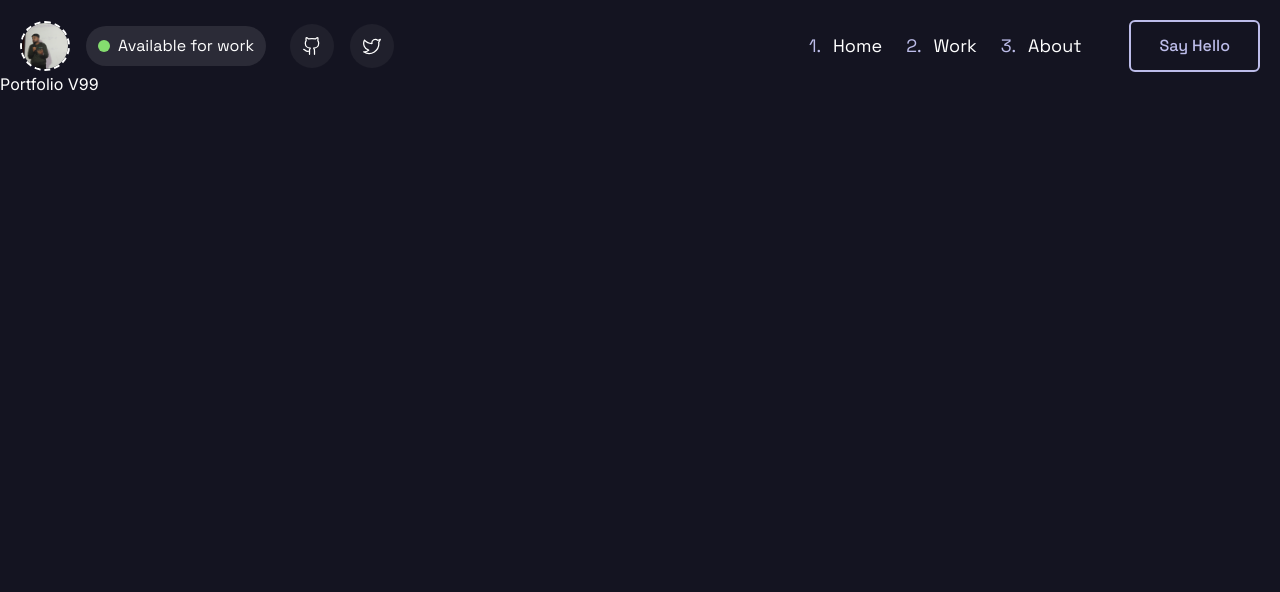
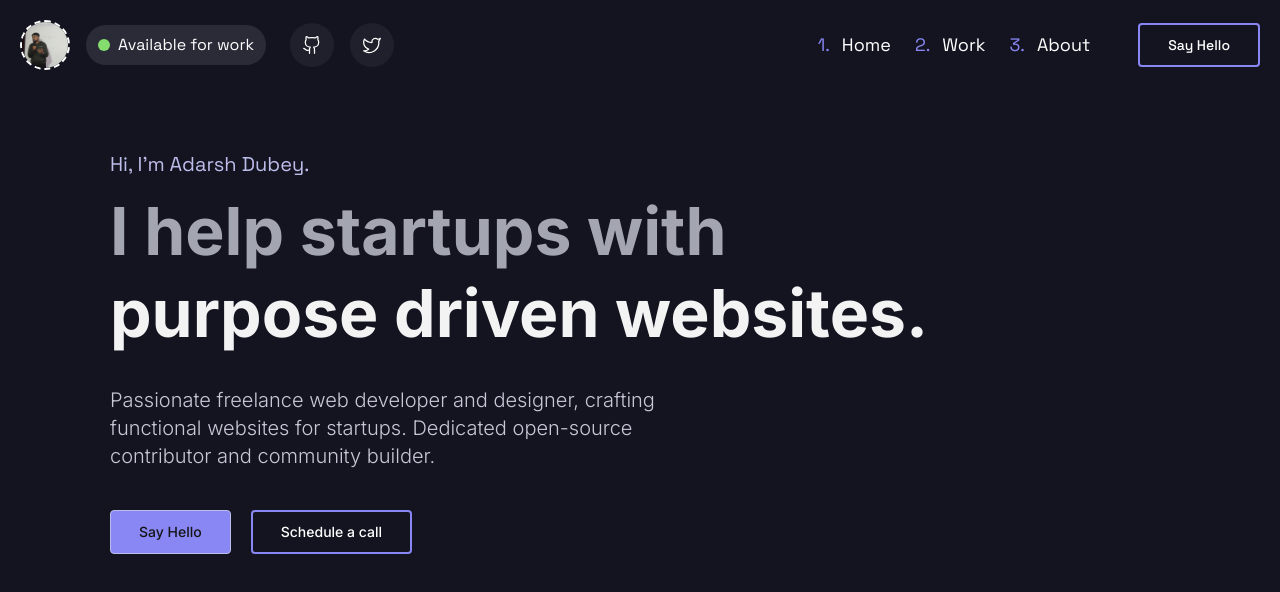
Before and after one commit to inclinedadarsh/portfolio, a Next.js app: page / in a window 1280 px wide. Shown: the top 592 px of the page. Built offline with nearby package versions, Linux system fonts and the light colour scheme.

Commit message:
feat: :sparkles: add <Header /> component
add header component and make some styling changes

```diff
--- a/src/app/globals.css
+++ b/src/app/globals.css
@@ -7,7 +7,8 @@
     --background: #141421;
     --foreground: #ffffff;
 
-    --primary: #bdbdea;
+    --primary: #8987f4;
+    --primary-light: #bdbdea;
     --primary-foreground: #141414;
 
     --muted-1: #2b2b37;
@@ -18,6 +19,8 @@
     --transparent: #ffffff00;
 
     --green: #85dd6f;
+    --muted-white-2: #c7cad6cc;
+    --muted-white-1: #fffffff2;
   }
 }
 
@@ -29,4 +32,17 @@
   .nav-container {
     @apply relative w-full max-w-[1300px] mx-auto px-5 overflow-x-clip;
   }
+
+  .button-primary {
+    @apply py-2.5 px-7 rounded text-sm font-medium bg-primary text-primary-foreground hover:bg-[#5e5be9] transition-colors border border-primary-light;
+  }
+
+  .button-secondary {
+    @apply py-2.5 px-7 rounded text-sm border-2 border-primary font-medium text-white hover:bg-muted-1 focus-visible:bg-muted-1 transition-colors;
+  }
+
+  .view-container {
+    @apply box-border mx-auto;
+    @apply w-[1100px] max-2xl:w-[1100px] max-xl:w-[920px] max-lg:w-[680px] max-md:w-[440px] max-sm:w-full px-5;
+  }
 }
--- a/src/app/page.tsx
+++ b/src/app/page.tsx
@@ -1,3 +1,9 @@
+import Header from "@/components/Header";
+
 export default function Home() {
-  return <h1>Portfolio V99</h1>;
+  return (
+    <>
+      <Header />
+    </>
+  );
 }
--- /dev/null
+++ b/src/components/Header.tsx
@@ -0,0 +1,30 @@
+import Link from "next/link";
+
+const Header = () => {
+  return (
+    <header className="view-container mt-16 md:mt-20">
+      <p className="font-space-grotesk text-primary-light text-base md:text-xl">
+        Hi, I'm Adarsh Dubey.
+      </p>
+      <h1 className="font-bold text-3xl md:text-5xl lg:text-[66px] flex flex-col mt-5 leading-snug">
+        <span className="text-muted-white-2">I help startups with</span>
+        <span className="text-muted-white-1 md:mt-4">
+          purpose driven websites.
+        </span>
+      </h1>
+      <p className="max-w-xl text-base lg:text-xl text-muted-foreground font-light mt-10 leading-normal">
+        Passionate freelance web developer and designer, crafting functional
+        websites for startups. Dedicated open-source contributor and community
+        builder.
+      </p>
+      <div className="flex gap-5 mt-10">
+        <button className="button-primary">Say Hello</button>
+        <Link className="button-secondary" href="https://cal.com/adarshdubey">
+          Schedule a call
+        </Link>
+      </div>
+    </header>
+  );
+};
+
+export default Header;
--- a/src/components/Navigation.tsx
+++ b/src/components/Navigation.tsx
@@ -91,7 +91,7 @@ const Navigation = () => {
         </ul>
         <button
           aria-label="Copy email button"
-          className="lg:ml-6 py-3 px-7 rounded-md border-2 border-primary font-medium text-primary hover:bg-muted-1 focus-visible:bg-muted-1 transition-colors"
+          className="lg:ml-6 button-secondary"
         >
           Say Hello
         </button>
--- a/tailwind.config.ts
+++ b/tailwind.config.ts
@@ -14,13 +14,16 @@ const config: Config = {
 
         primary: {
           DEFAULT: "var(--primary)",
-          foreground: "var(--primary--foreground)",
+          foreground: "var(--primary-foreground)",
+          light: "var(--primary-light)",
         },
 
         muted: {
           1: "var(--muted-1)",
           2: "var(--muted-2)",
-          foreground: "var(--muted--foreground)",
+          "white-1": "var(--muted-white-1)",
+          "white-2": "var(--muted-white-2)",
+          foreground: "var(--muted-foreground)",
         },
 
         white: "var(--white)",
```
